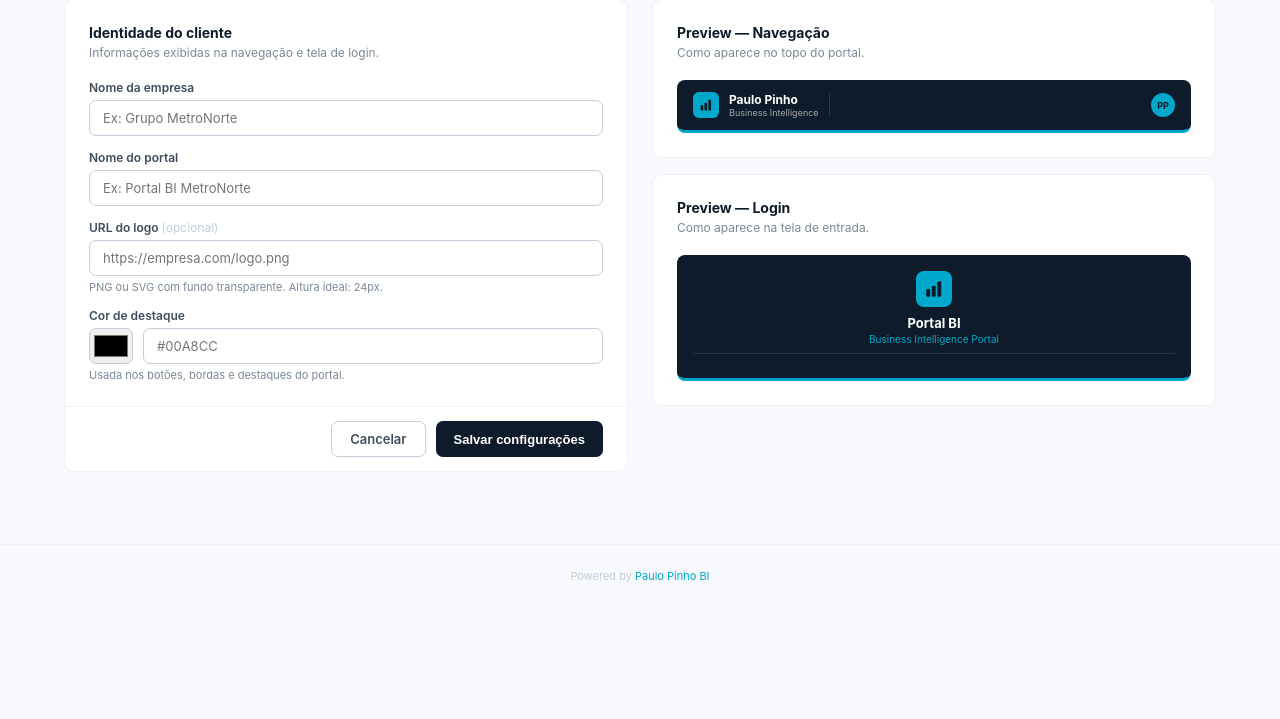
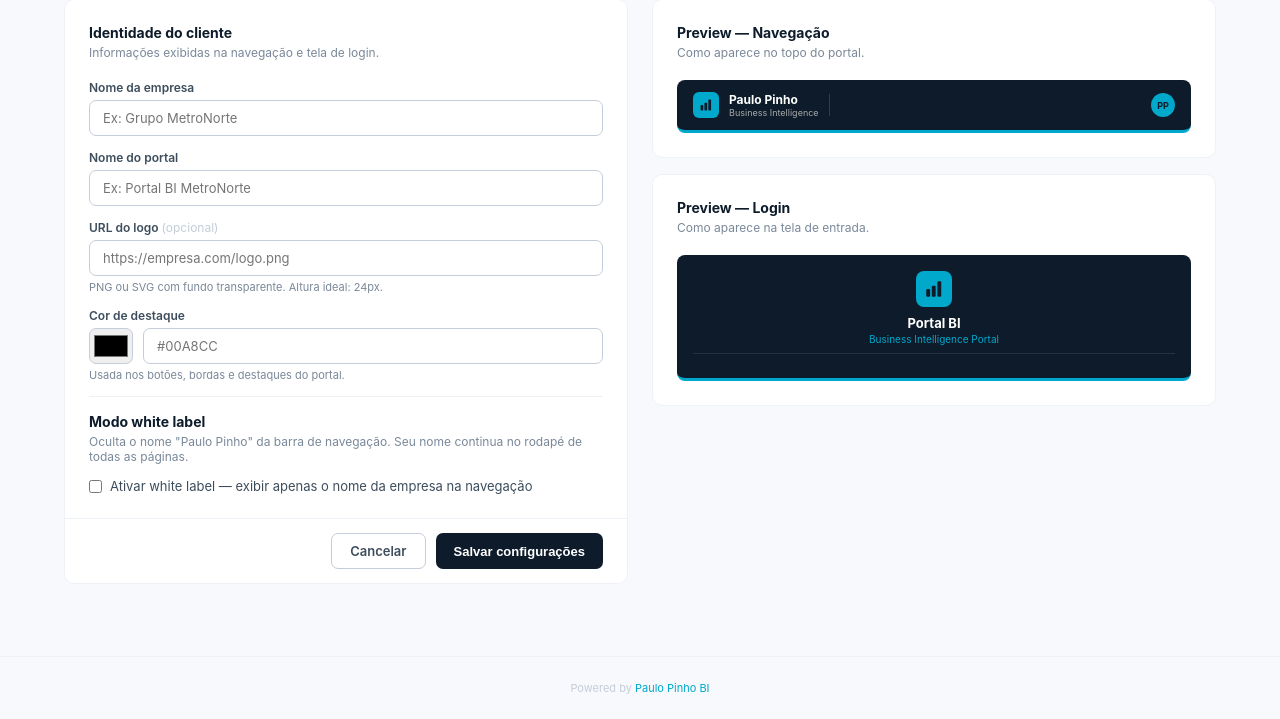
Before and after one commit to paulorogeriopinho/portal-bi, a Flask app: template templates/admin_settings.html in a window 1280 px wide. Shown: the part 157-876 px from the top of the page. Before the commit the page ends 739 px from the top, so only its background shows below. Run offline with Flask 3, Linux system fonts and the light colour scheme; the template is opened without the code that fills it, so the values that code supplies are empty.

Commit message:
Refatoração do Frint-End (parte 2)

```diff
--- a/routes.py
+++ b/routes.py
@@ -758,7 +758,7 @@ def init_routes(app, db, mail,
 
         if request.method == "POST":
             data = request.form
-            keys = ["company_name", "company_logo", "accent_color", "portal_name"]
+            keys = ["company_name", "company_logo", "accent_color", "portal_name", "white_label"]
             for key in keys:
                 setting = PortalSettings.query.filter_by(key=key).first()
                 if setting:
--- a/templates/admin_settings.html
+++ b/templates/admin_settings.html
@@ -95,6 +95,22 @@
         </div>
         <p class="pp-hint" style="margin-top:-10px">Usada nos botões, bordas e destaques do portal.</p>
 
+        <div style="border-top:1px solid var(--pp-gray100);padding-top:16px;margin-top:4px">
+          <div class="settings-card-title" style="margin-bottom:4px">Modo white label</div>
+          <div class="settings-card-sub" style="margin-bottom:14px">
+            Oculta o nome "Paulo Pinho" da barra de navegação. Seu nome continua no rodapé de todas as páginas.
+          </div>
+          <div class="pp-checkbox-row">
+            <input type="checkbox" name="white_label" id="white-label-check"
+              value="true"
+              {% if settings.get('white_label') == 'true' %}checked{% endif %}
+              onchange="updatePreview()">
+            <label for="white-label-check" style="margin:0;font-weight:400">
+              Ativar white label — exibir apenas o nome da empresa na navegação
+            </label>
+          </div>
+        </div>
+
         <div class="save-bar">
           <a href="/dashboard" class="pp-btn pp-btn-outline">Cancelar</a>
           <button type="submit" class="pp-btn pp-btn-primary">Salvar configurações</button>
@@ -116,8 +132,8 @@
                 </svg>
               </div>
               <div>
-                <div class="preview-brand-name">Paulo Pinho</div>
-                <div class="preview-brand-sub" id="preview-sub">Business Intelligence</div>
+                <div class="preview-brand-name" id="preview-brand-name">Paulo Pinho</div>
+                <div class="preview-brand-sub"  id="preview-brand-sub">Business Intelligence</div>
               </div>
               <div class="preview-divider"></div>
               <div id="preview-company-nav" class="preview-company">{{ settings.get('company_name', '') }}</div>
@@ -155,6 +171,15 @@
     var logo    = document.getElementById('input-logo').value    || '';
     var color   = document.getElementById('input-color').value   || '#00A8CC';
 
+    var whiteLabelCheck = document.getElementById('white-label-check');
+    var isWhiteLabel    = whiteLabelCheck && whiteLabelCheck.checked;
+    var brandName       = document.getElementById('preview-brand-name');
+    var brandSub        = document.getElementById('preview-brand-sub');
+
+    if (brandName) {
+      brandName.textContent = isWhiteLabel && company ? company : 'Paulo Pinho';
+    }
+
     document.getElementById('preview-company-nav').textContent  = company;
     document.getElementById('preview-portal-name').textContent  = portal;
     document.getElementById('preview-login-company').textContent = company ? 'Portal exclusivo · ' + company : '';
@@ -183,6 +208,7 @@
     document.getElementById('preview-nav').style.borderBottomColor   = color;
     document.getElementById('preview-login').style.borderBottomColor = color;
     document.getElementById('preview-login-sub').style.color         = color;
+
   }
 
   function syncColor(val) {
--- a/templates/base.html
+++ b/templates/base.html
@@ -195,25 +195,40 @@
   <div class="pp-nav-left">
     <div class="pp-nav-logo" style="background: {{ portal.accent_color or '#00A8CC' }}">
       <svg viewBox="0 0 18 18" fill="none" xmlns="http://www.w3.org/2000/svg">
-        <rect x="2" y="9"  width="3.5" height="7"  rx="1" fill="#0D1B2A"/>
-        <rect x="7" y="6"  width="3.5" height="10" rx="1" fill="#0D1B2A"/>
+        <rect x="2"  y="9" width="3.5" height="7"  rx="1" fill="#0D1B2A"/>
+        <rect x="7"  y="6" width="3.5" height="10" rx="1" fill="#0D1B2A"/>
         <rect x="12" y="2" width="3.5" height="14" rx="1" fill="#0D1B2A"/>
       </svg>
     </div>
+
+    {% if portal.white_label == 'true' and portal.company_name %}
+      <!-- Modo white label: mostra só a empresa -->
+      <div class="pp-nav-brand">
+        <span class="pp-nav-brand-name">{{ portal.company_name }}</span>
+        <span class="pp-nav-brand-sub">Business Intelligence</span>
+      </div>
+    {% else %}
+      <!-- Modo padrão: mostra Paulo Pinho + empresa -->
       <div class="pp-nav-brand">
         <span class="pp-nav-brand-name">Paulo Pinho</span>
         <span class="pp-nav-brand-sub">Business Intelligence</span>
       </div>
-    <!-- Nome/logo do cliente na nav -->
+      {% if portal.company_name %}
+      <div class="pp-nav-divider"></div>
+      <div class="pp-nav-client">
         {% if portal.company_logo %}
         <div class="pp-nav-client-logo">
-      <img src="{{ portal.company_logo }}" alt="{{ portal.company_name }}">
+          <img src="{{ portal.company_logo }}" alt="{{ portal.company_name }}"
+               style="height:16px;object-fit:contain">
         </div>
-    {% elif portal.company_name %}
-    <div class="pp-nav-divider"></div>
+        {% else %}
         <span class="pp-nav-client-name">{{ portal.company_name }}</span>
         {% endif %}
       </div>
+      {% endif %}
+    {% endif %}
+  </div>
+
   <div class="pp-nav-right">
     {% block nav_links %}{% endblock %}
     {% if current_user is defined %}
--- a/templates/login.html
+++ b/templates/login.html
@@ -62,8 +62,12 @@
       </div>
     </div>
   </div>
-  <div style="text-align:center;margin-top:16px;font-size:11px;color:var(--pp-gray300)">
+  <div style="text-align:center;margin-top:12px;font-size:11px;color:var(--pp-gray300)">
     Acesso restrito · Rede interna
+  </div>
+  <div style="text-align:center;margin-top:6px;font-size:11px;color:var(--pp-gray300)">
+    Powered by <a href="#" style="color:var(--pp-cyan);text-decoration:none">Paulo Pinho BI</a>
+    {% if portal.company_name %} · {{ portal.company_name }}{% endif %}
   </div>
 </div>
 {% endblock %}
```
Also changed, not shown: templates/nav_admin.html (added, +11 -0 lines). Lines whose indentation alone changed are shown as unchanged.
